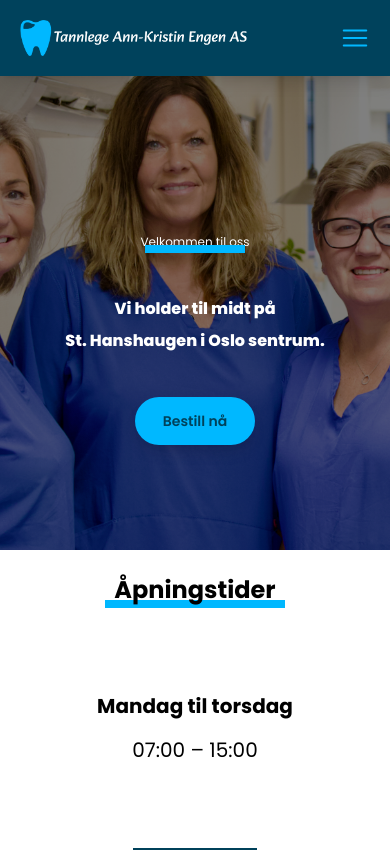
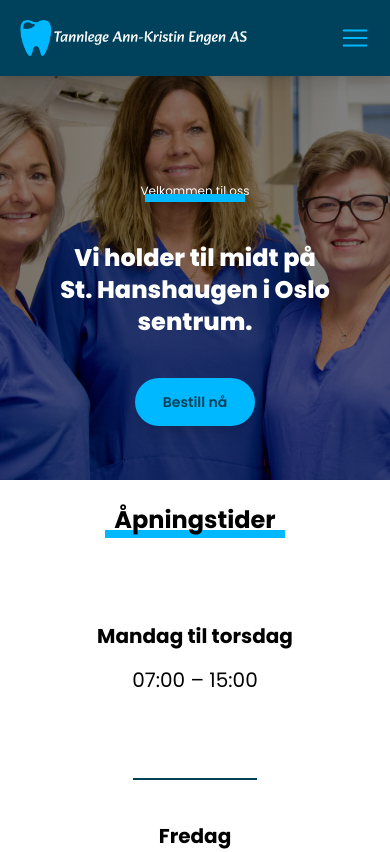
Before and after one commit to MastooraTurkmen/tannglege-engen-as, a Next.js app: page / in a window 390 px wide. Shown: the top 852 px of the page. Built offline with nearby package versions, Linux system fonts and the light colour scheme; a web font is replaced by a local one.

Commit message:
makes some changes

```diff
--- a/components/Hero.jsx
+++ b/components/Hero.jsx
@@ -29,12 +29,12 @@ const Hero = () => {
         backgroundRepeat: "no-repeat",
         backgroundPosition: "top",
         backgroundPositionY: isMobile ? "50px" : "30px",
-        height: isMobile ? "550px" : "",
+        height: isMobile ? "480px" : "",
       }}
     >
       <p className="md:text-base text-xs z-1 mt-32">Velkommen til oss</p>
       <div className="bg-[#00B8FF] z-0 mt-[-5px] py-1 md:px-[70px] px-[50px] border-none"></div>
-      <h1 className="xl:text-[40px] leading-[2] 2xl:text-[60px] md:text-3xl lg:text-4xl m-5 text-[16px] 2xl:mx-40 py-5 text-center font-extrabold">
+      <h1 className="xl:text-[40px] lg:leading-10 2xl:text-[60px] md:text-3xl lg:text-4xl m-5 text-2xl 2xl:mx-40 py-5 text-center font-extrabold">
         Vi holder til midt på
         <br />
         St. Hanshaugen i Oslo sentrum.
```
